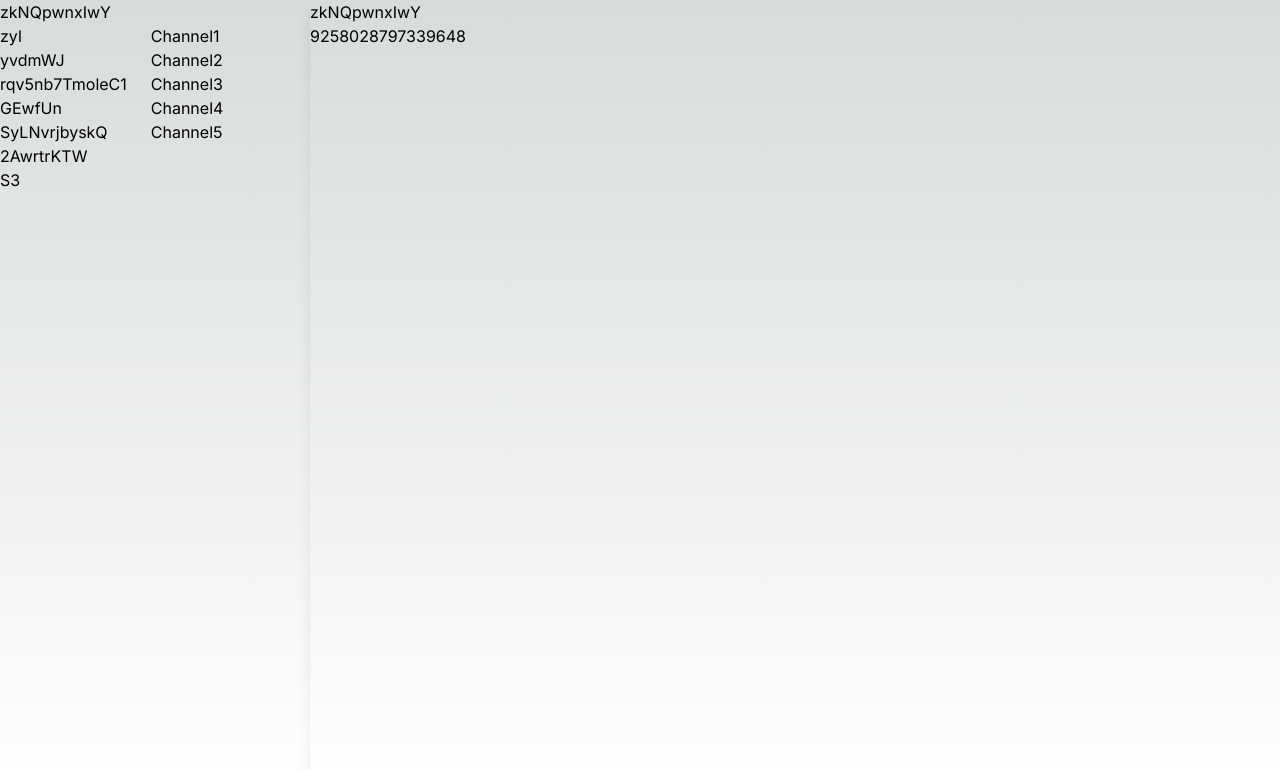
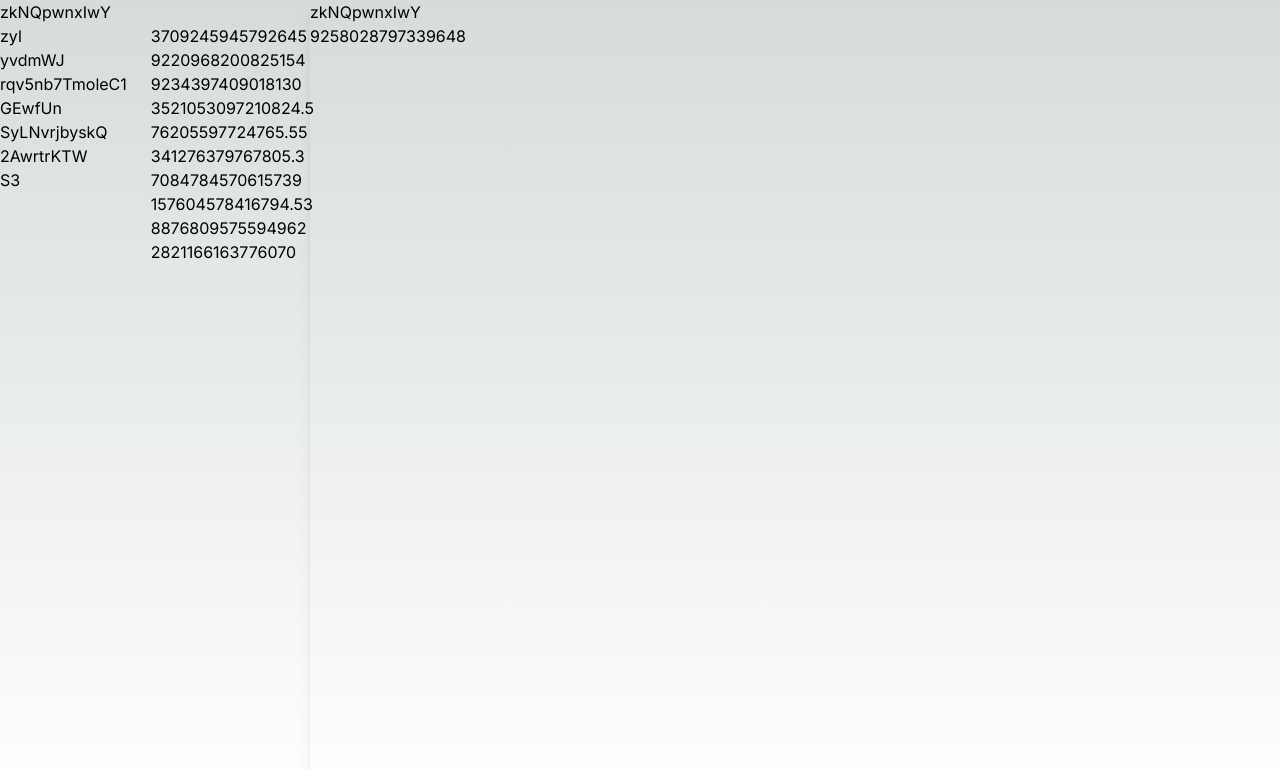
Before and after one commit to Mr-Mercury/echosphere, a Next.js app: page /chat/server/1 in a window 1280 px wide. Shown: the top 770 px of the page. Built offline with nearby package versions, Linux system fonts and the light colour scheme.

Commit message:
Channel broken, need to save everything

```diff
--- a/app/chat/server/[id]/page.tsx
+++ b/app/chat/server/[id]/page.tsx
@@ -13,7 +13,7 @@ async function ServerPage({ params, }: {params:{id:string}}) {
     // Fuck it I'll store everything in state.
     return (<div>
         <section>
-            <ChannelSideBar />
+            <ChannelSideBar channels={server.channels} server={server.id}/>
         </section>
         <PageContainer>
             <ServerChat {...server}/>
@@ -21,4 +21,5 @@ async function ServerPage({ params, }: {params:{id:string}}) {
     </div>)
 }
 
+
 export default ServerPage;
--- a/components/contents-sidebar-components/channel-sidebar/channel-sidebar.tsx
+++ b/components/contents-sidebar-components/channel-sidebar/channel-sidebar.tsx
@@ -1,13 +1,16 @@
-import { ChannelTypes } from "@/lib/entities/channel";
+import { SingleChannel } from "@/lib/entities/channel";
+import Link from "next/link";
 
-export const ChannelSideBar = () => {
+
+export const ChannelSideBar = (data: {channels: SingleChannel[], serverId:string}) => {
+    const {channels, serverId} = data;
     return (
-        <section>
-            <nav>Channel1</nav>
-            <nav>Channel2</nav>
-            <nav>Channel3</nav>
-            <nav>Channel4</nav>
-            <nav>Channel5</nav>
-        </section>
+        <ul>
+            {Array.from(channels.map(channel => (
+                <li key={channel.id}>
+                    <Link href={`/chat/server/${serverId}/${channel.id}`}>{channel.id}</Link>
+                </li>
+            )))}
+        </ul>
     )
 }
--- a/lib/utils/data/fetching/serverData.ts
+++ b/lib/utils/data/fetching/serverData.ts
@@ -3,6 +3,5 @@ import { fakeUser } from "../../mocking/mock";
 
 export const getServerById = async (id:string) => {
     const servers = fakeUser.servers
-    console.log(id);
     return servers[0];
 }
```
